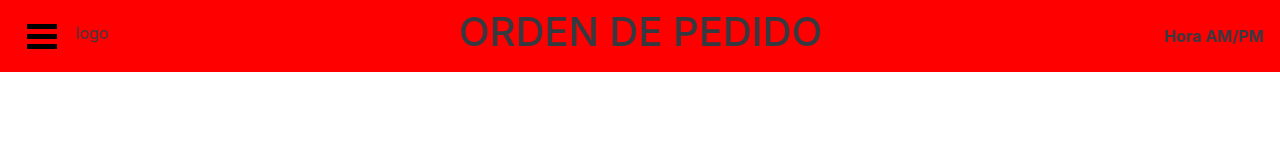
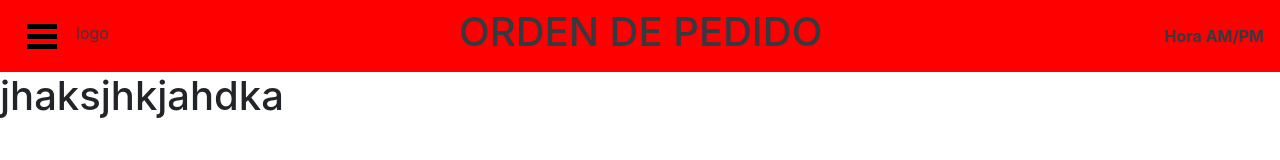
Before and after one commit to palomajurado/navbar, a website: page index.html in a window 1280 px wide. Drawn offline with nearby package versions, Linux system fonts and the light colour scheme.

Commit message:
second commit

```diff
--- a/index.html
+++ b/index.html
@@ -55,6 +55,8 @@
         </div>
       </nav>
     </header>
+
+    <h1>jhaksjhkjahdka</h1>
     <script
       src="https://code.jquery.com/jquery-3.3.1.slim.min.js"
       integrity="sha384-q8i/X+965DzO0rT7abK41JStQIAqVgRVzpbzo5smXKp4YfRvH+8abtTE1Pi6jizo"
```
